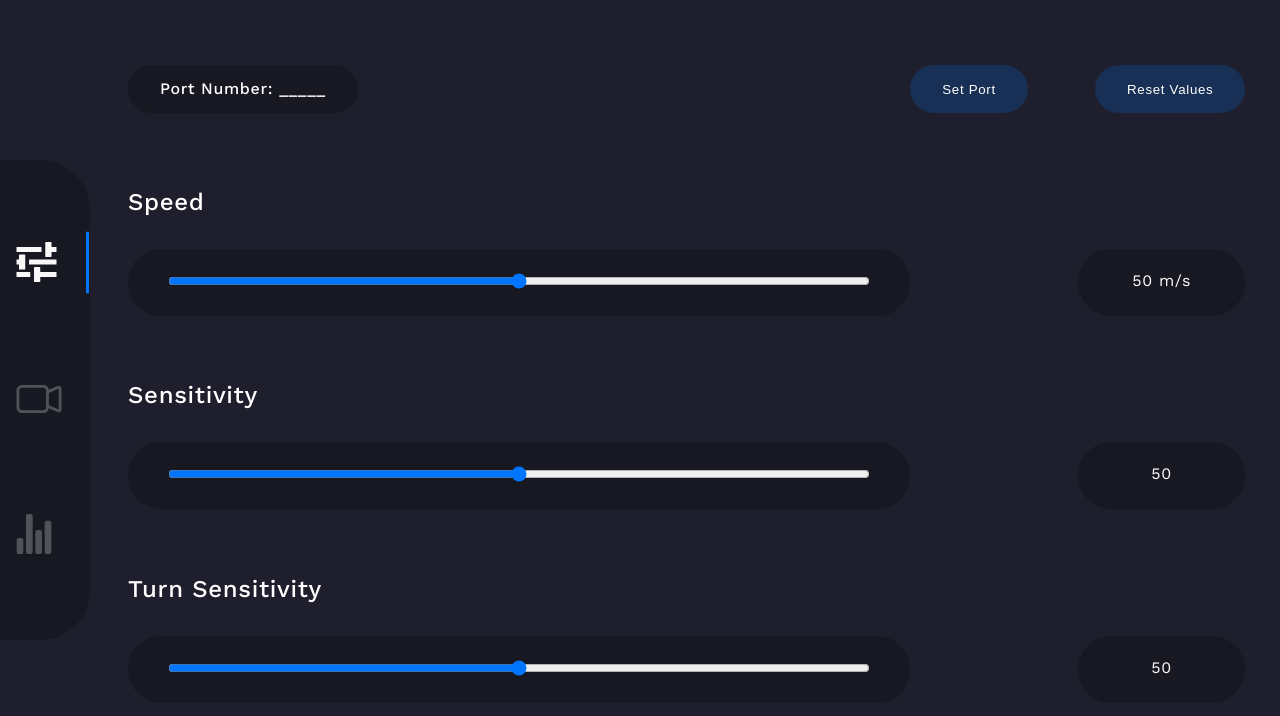
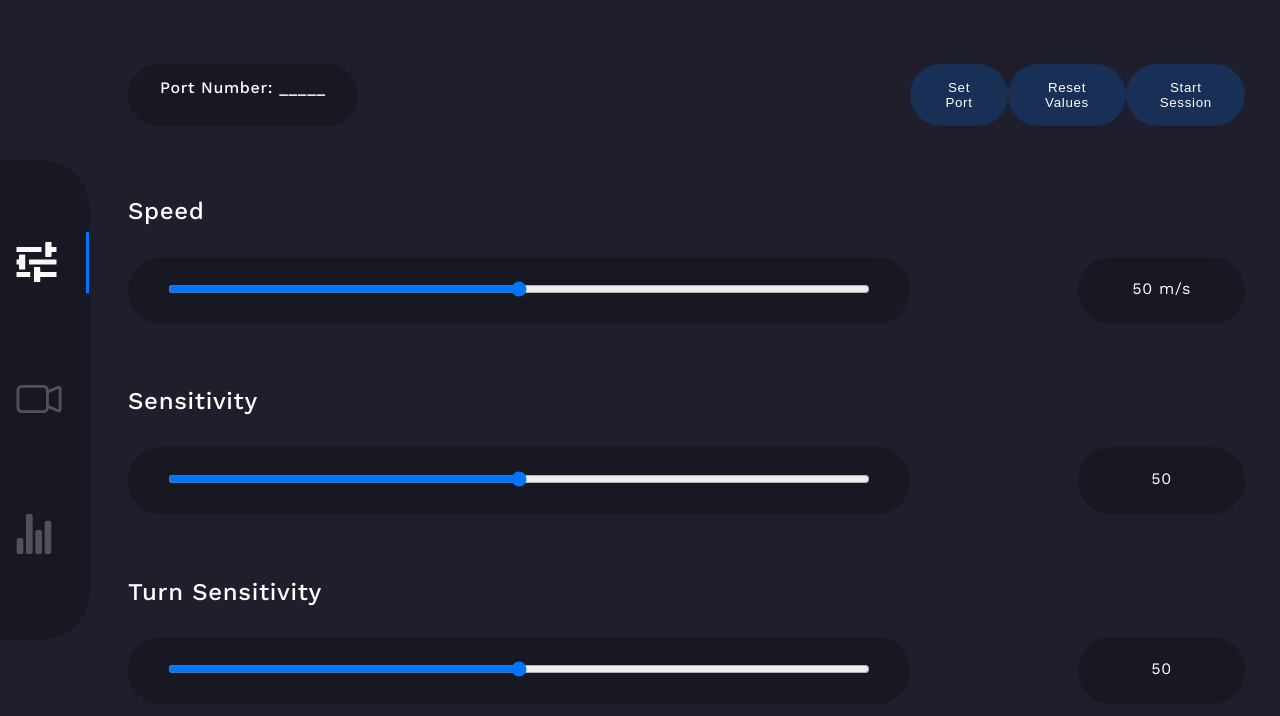
Before and after one commit to Descendents-Of-SkyWalker/Modular-GCS-Tello, an Electron app: page frontend/main/dashboard.html in a window 1280 px wide. Drawn offline with nearby package versions, Linux system fonts and the light colour scheme.

Commit message:
argparse and process start program added

```diff
--- a/frontend/main/dashboard.html
+++ b/frontend/main/dashboard.html
@@ -37,8 +37,9 @@
                     <div class="port">
                         <div class="port-num">Port Number: <span id="portVal">_____</span></div>
                         <div class="port-btn">
-                            <button id="set">Set Port</button>
-                            <button id="reset">Reset Values</button>
+                            <button id="set" class="setter-btn">Set Port</button>
+                            <button id="reset" class="setter-btn">Reset Values</button>
+                            <button id="start" class="setter-btn">Start Session</button>
                         </div>
                     </div>
                     <br>
--- a/frontend/main/style.css
+++ b/frontend/main/style.css
@@ -164,7 +164,7 @@ h2 {
   display: flex;
   justify-content: space-between;
 }
-#reset, #set {
+.setter-btn {
   font-weight: 400;
   letter-spacing: 0.68px;
   background: #0277FA33;
```
Also changed, not shown: backend/client-communicator/server.js (+7 -18 lines), backend/test/pythonparser.js (added, +8 -0 lines), 1 other file.
